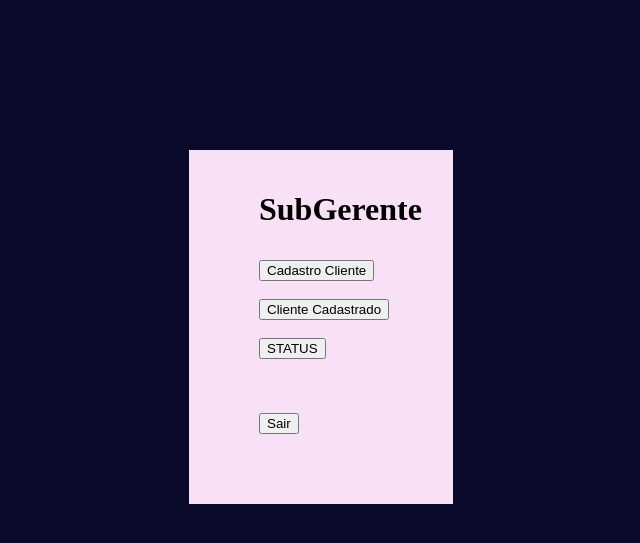
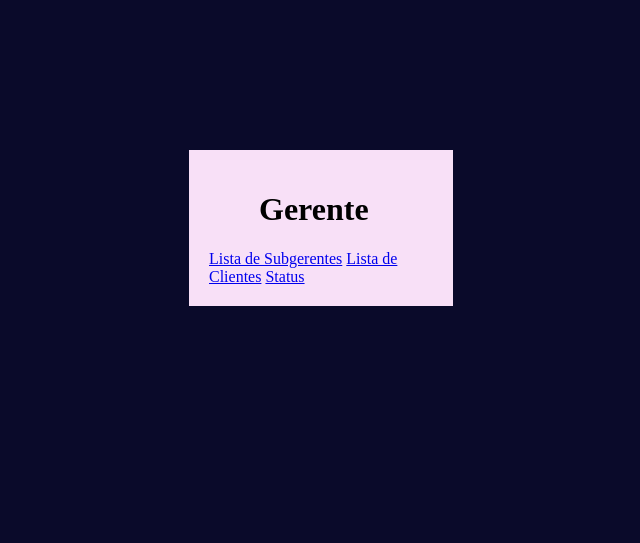
Before and after one commit to cp2-dc-info-projeto-final/sysger, a PHP site: page /gerente.php in a window 1280 px wide. Shown: the top 543 px of the page, without its empty margins (319-959 px from the left). Run offline with PHP 8.4, Linux system fonts and the light colour scheme.

Commit message:
alterações dos codigos e criação do código gerente e lista_sub

```diff
--- a/Codigo/gerente.php
+++ b/Codigo/gerente.php
@@ -19,15 +19,13 @@
 	</head>
 	<body>
     <div>
-		    <h1> SubGerente </h1>
+		    <h1> Gerente </h1>
 
-		      <form action= "" method= "POST">
-						<input type= "button" value= "Cadastro Cliente"/><br><br>
-						<input type= "button" value= "Cliente Cadastrado"/><br><br>
-						<input type= "button" value= "STATUS"/><br><br><br><br>
+				<a href="Lista_sub.php">Lista de Subgerentes</a>
 
-              <input type= "button" value= "Sair"/>
-		      </form>
+				<a href="url">Lista de Clientes</a>
+				<a href="url">Status</a>
+
 
 
     </div>
```
Also changed, not shown: Codigo/Lista_sub.php.php (renamed from Codigo/telastatussubgerente.html, +2 -18 lines), Codigo/status_gerente.php (renamed from Codigo/telastatus.html, +3 -4 lines).
